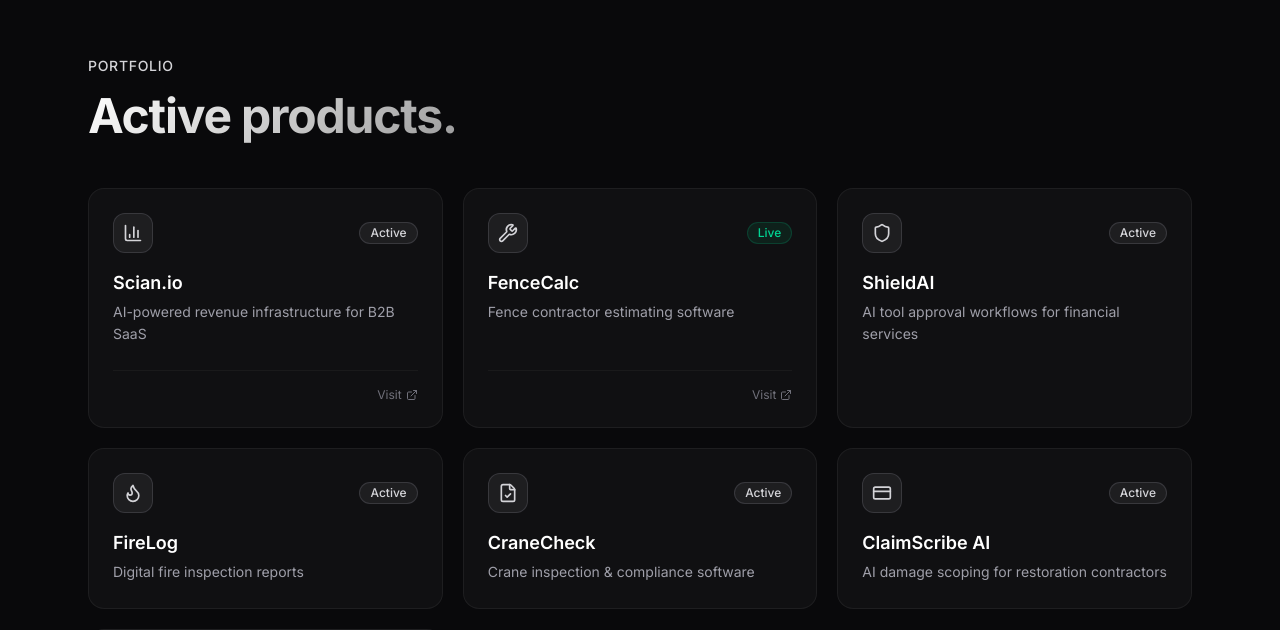
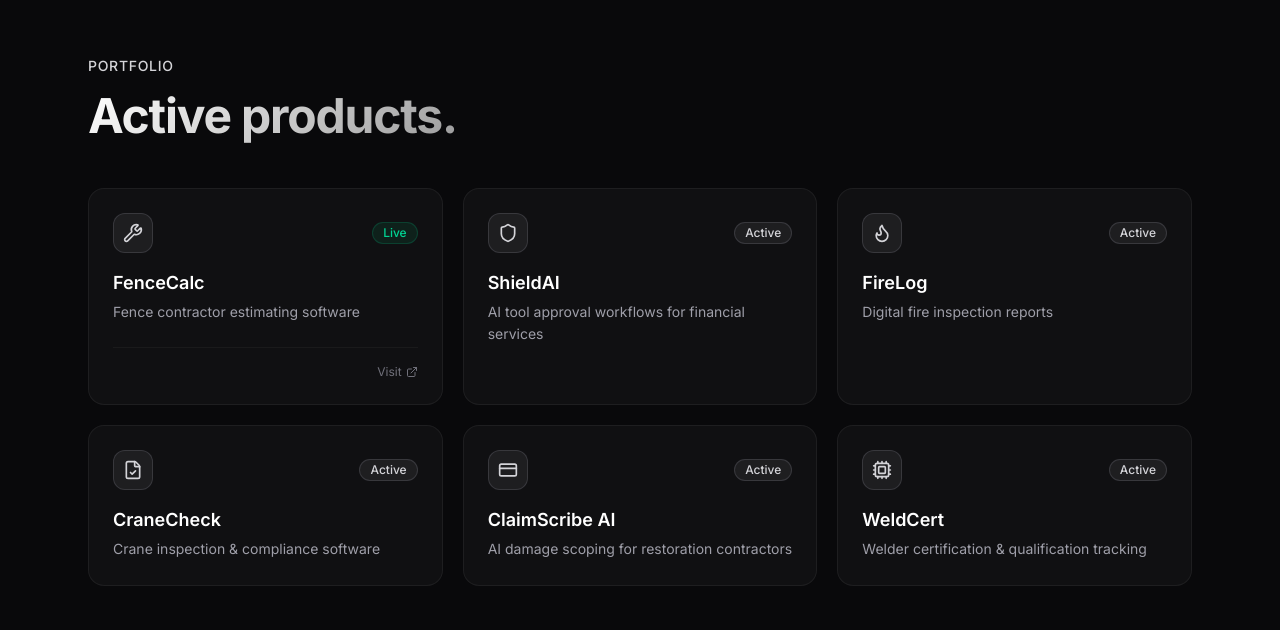
Before and after one commit to nolanterry/nolan-ventures, a Next.js app: page / in a window 1280 px wide. Shown: the part 1431-2061 px from the top of the page. Built offline with nearby package versions, Linux system fonts and the light colour scheme.

Commit message:
remove scian from portfolio

```diff
--- a/app/page.tsx
+++ b/app/page.tsx
@@ -19,13 +19,6 @@
 } from "lucide-react";
 
 const PRODUCTS = [
-  {
-    name: "Scian.io",
-    tagline: "AI-powered revenue infrastructure for B2B SaaS",
-    status: "Active",
-    link: "https://scian-site.vercel.app",
-    icon: BarChart3,
-  },
   {
     name: "FenceCalc",
     tagline: "Fence contractor estimating software",
```
